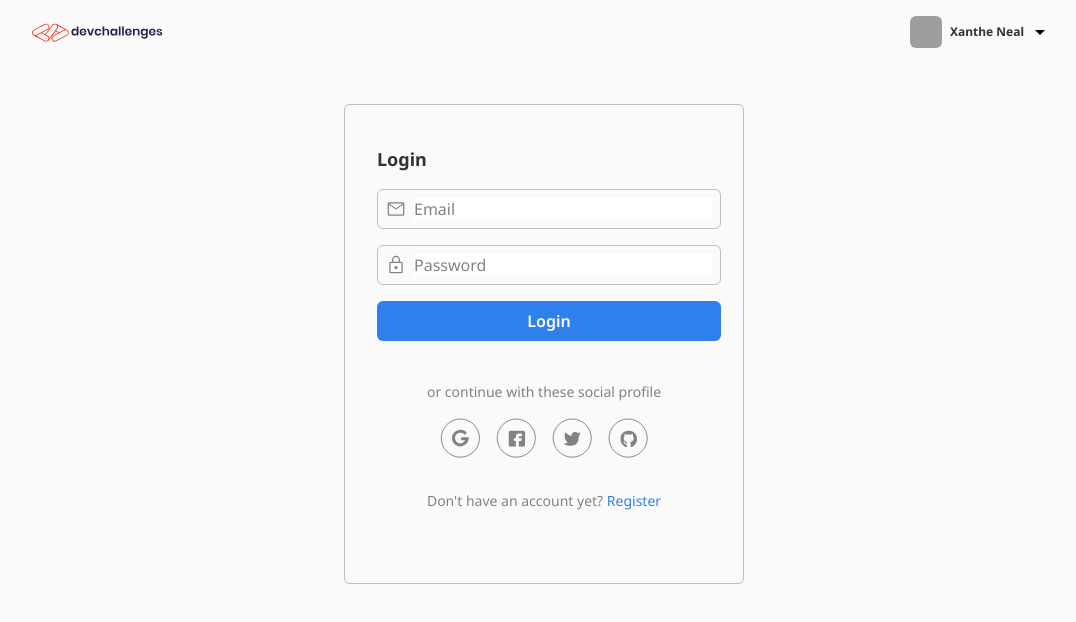
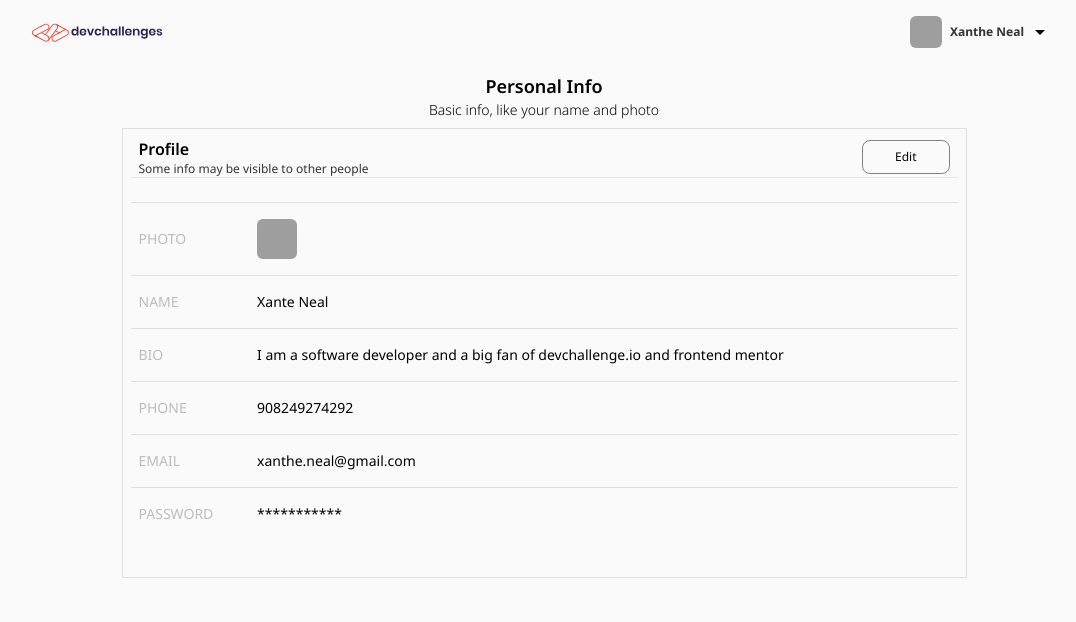
Before and after one commit to pmugasa/authentication-app-frontend, a React (Vite) app: page / in a window 1280 px wide. Shown: the top 622 px of the page, without its empty margins (96-1172 px from the left). Built offline with nearby package versions, Linux system fonts and the light colour scheme; grey boxes are pictures that could not be loaded.

Commit message:
added the profile page

```diff
--- a/src/App.jsx
+++ b/src/App.jsx
@@ -11,8 +11,8 @@ function App() {
       <Navbar />
 
       <Routes>
-        <Route path="/profile" element={<Profile />} />
-        <Route path="/" element={<Login />} />
+        <Route path="/" element={<Profile />} />
+        <Route path="/login" element={<Login />} />
         <Route path="/register" element={<Register />} />
         <Route path="/edit" element={<Edit />} />
       </Routes>
--- a/src/components/Dropdown.jsx
+++ b/src/components/Dropdown.jsx
@@ -4,7 +4,7 @@ function Dropdown() {
     <ul className="text-xs text-dark-gray font-medium h-42 w-48 border border-very-light-gray rounded-lg px-4 py-2">
       <li className=" ">
         <Link
-          to="/profile"
+          to="/"
           className="flex items-center space-x-2 w-full h-10 px-4 rounded-lg hover:bg-very-light-gray"
         >
           <img src="/account_circle.svg" className="h-4 w-4" />
--- a/src/components/Navbar.jsx
+++ b/src/components/Navbar.jsx
@@ -29,7 +29,7 @@ function Navbar() {
       </nav>
       {showDropdown && (
         <div
-          className="absolute z-10 top-16 right-6"
+          className="absolute z-10 top-16 right-36"
           onMouseLeave={() => setShowDropdown(false)}
         >
           <Dropdown />
--- a/src/index.css
+++ b/src/index.css
@@ -15,3 +15,12 @@ body {
   padding-left: 10%;
   padding-right: 10%;
 }
+
+@media screen and (max-width: 480px) {
+  body {
+    padding-left: 0%;
+    padding-right: 0%;
+    width: 100vw;
+    height: 100vh;
+  }
+}
--- a/src/pages/Login.jsx
+++ b/src/pages/Login.jsx
@@ -54,8 +54,8 @@ function Login() {
             <img src="/Github.svg" className="w-10 h-10 cursor-pointer" />
           </div>
           <p className=" mt-8 text-center font-normal text-[14px] text-[#828282]">
-            Don't have an account yet?{" "}
-            <span className="text-dark-blue hover:underline">
+            Don't have an account yet?
+            <span className="text-dark-blue hover:underline ml-2">
               <Link to="/register">Register</Link>
             </span>
           </p>
--- a/src/pages/Profile.jsx
+++ b/src/pages/Profile.jsx
@@ -1,5 +1,67 @@
 function Profile() {
-  return <div>hello from profile page</div>;
+  return (
+    <>
+      <div>
+        <div className="text-center p-2">
+          <h1 className="font-semibold text-black text-lg">Personal Info</h1>
+          <p className="font-light text-sm text-black">
+            Basic info, like your name and photo
+          </p>
+        </div>
+        <div className="w-full flex items-center justify-center">
+          <div className="border border-[#E0E0E0] p-2 h-[450px] w-[845px]">
+            <div className="flex items-center justify-start px-2 border-b">
+              <div>
+                <h3 className="font-semibold text-black text-md">Profile</h3>
+                <p className="font-normal text-dark-gray text-xs">
+                  Some info may be visible to other people
+                </p>
+              </div>
+              <button className="ml-auto px-8 py-2 text-xs border border-[#828282] rounded-lg">
+                Edit
+              </button>
+            </div>
+            <table className="mt-6 table-auto w-full">
+              <tbody>
+                <tr className="border-b border-t border-[#E0E0E0] ">
+                  <td className="text-[#BDBDBD] text-sm px-2 py-4 ">PHOTO</td>
+                  <td className="py-4 px-2">
+                    <img
+                      src="https://images.unsplash.com/photo-1638803040283-7a5ffd48dad5?ixlib=rb-4.0.3&ixid=M3wxMjA3fDB8MHxzZWFyY2h8NjB8fGNhcnRvb24lMjBjaGFyYWN0ZXJ8ZW58MHx8MHx8fDA%3D&auto=format&fit=crop&w=500&q=60"
+                      className="w-10 h-10 rounded-md "
+                    />
+                  </td>
+                </tr>
+                <tr className="border-b border-[#E0E0E0] ">
+                  <td className="text-[#BDBDBD] text-sm py-4 px-2">NAME</td>
+                  <td className="py-4 px-2 text-sm">Xante Neal</td>
+                </tr>
+                <tr className="border-b border-[#E0E0E0]">
+                  <td className="text-[#BDBDBD] text-sm py-4 px-2">BIO</td>
+                  <td className="py-4 px-2 text-sm">
+                    I am a software developer and a big fan of devchallenge.io
+                    and frontend mentor
+                  </td>
+                </tr>
+                <tr className="border-b border-[#E0E0E0]">
+                  <td className="text-[#BDBDBD] text-sm py-4 px-2">PHONE</td>
+                  <td className="py-4 px-2 text-sm">908249274292</td>
+                </tr>
+                <tr className="border-b border-[#E0E0E0]">
+                  <td className="text-[#BDBDBD] text-sm py-2 px-2">EMAIL</td>
+                  <td className="py-4 px-2 text-sm">xanthe.neal@gmail.com</td>
+                </tr>
+                <tr className="">
+                  <td className="text-[#BDBDBD] text-sm py-2 px-2">PASSWORD</td>
+                  <td className="py-4 px-2 text-sm">***********</td>
+                </tr>
+              </tbody>
+            </table>
+          </div>
+        </div>
+      </div>
+    </>
+  );
 }
 
 export default Profile;
--- a/src/pages/Register.jsx
+++ b/src/pages/Register.jsx
@@ -62,7 +62,7 @@ function Register() {
           </div>
           <p className=" mt-6 text-center font-normal text-[14px] text-[#828282]">
             Already a member?
-            <span className="text-dark-blue hover:underline">
+            <span className="text-dark-blue hover:underline ml-2">
               <Link to="/login">Login</Link>
             </span>
           </p>
```
